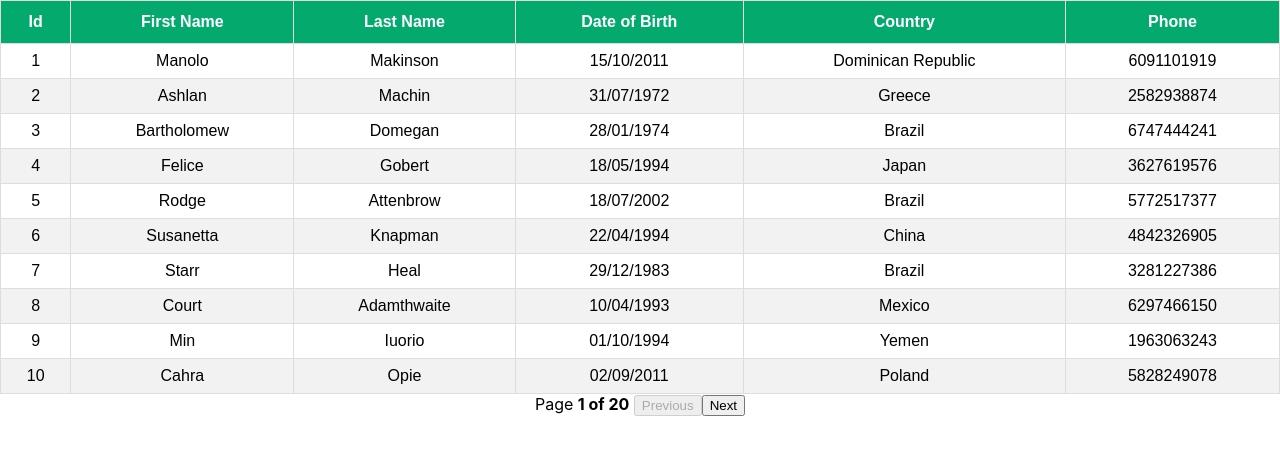
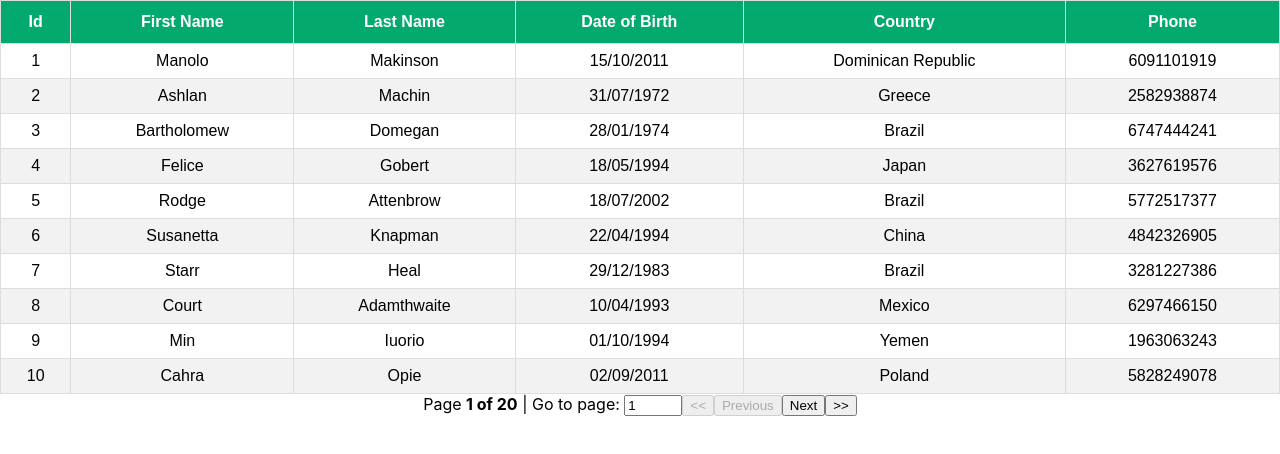
Before and after one commit to jesusbenagal/ReactTableExample, a React (Create React App) app: page / in a window 1280 px wide. Shown: the top 454 px of the page. Built offline with nearby package versions, Linux system fonts and the light colour scheme.

Commit message:
Adding more Pagination Elements

```diff
--- a/src/components/PaginationTable.js
+++ b/src/components/PaginationTable.js
@@ -19,11 +19,16 @@
     canNextPage,
     canPreviousPage,
     pageOptions,
+    gotoPage,
+    pageCount,
     state,
   } = useTable(
     {
       columns,
       data,
+      initialState: {
+        pageIndex: 0,
+      },
     },
     usePagination
   );
@@ -62,11 +67,31 @@
             {pageIndex + 1} of {pageOptions.length}
           </strong>{" "}
         </span>
+        <span>
+          | Go to page:{" "}
+          <input
+            type="number"
+            defaultValue={pageIndex + 1}
+            onChange={(e) => {
+              const pageNumber = e.target.value
+                ? Number(e.target.value) - 1
+                : 0;
+              gotoPage(pageNumber);
+            }}
+            style={{ width: "50px" }}
+          />
+        </span>
+        <button onClick={() => gotoPage(0)} disabled={!canPreviousPage}>
+          {"<<"}
+        </button>
         <button onClick={() => previousPage()} disabled={!canPreviousPage}>
           Previous
         </button>
         <button onClick={() => nextPage()} disabled={!canNextPage}>
           Next
+        </button>
+        <button onClick={() => gotoPage(pageCount - 1)} disabled={!canNextPage}>
+          {">>"}
         </button>
       </div>
     </>
```
